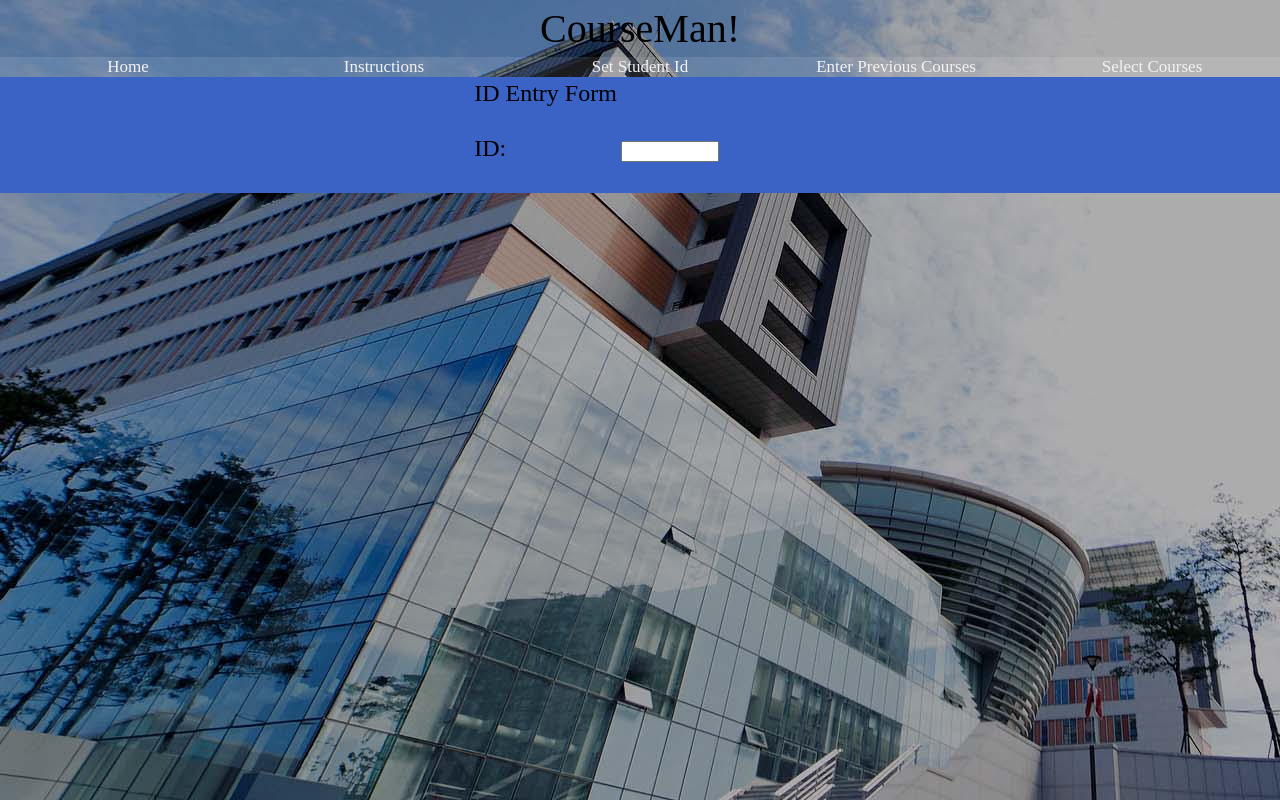
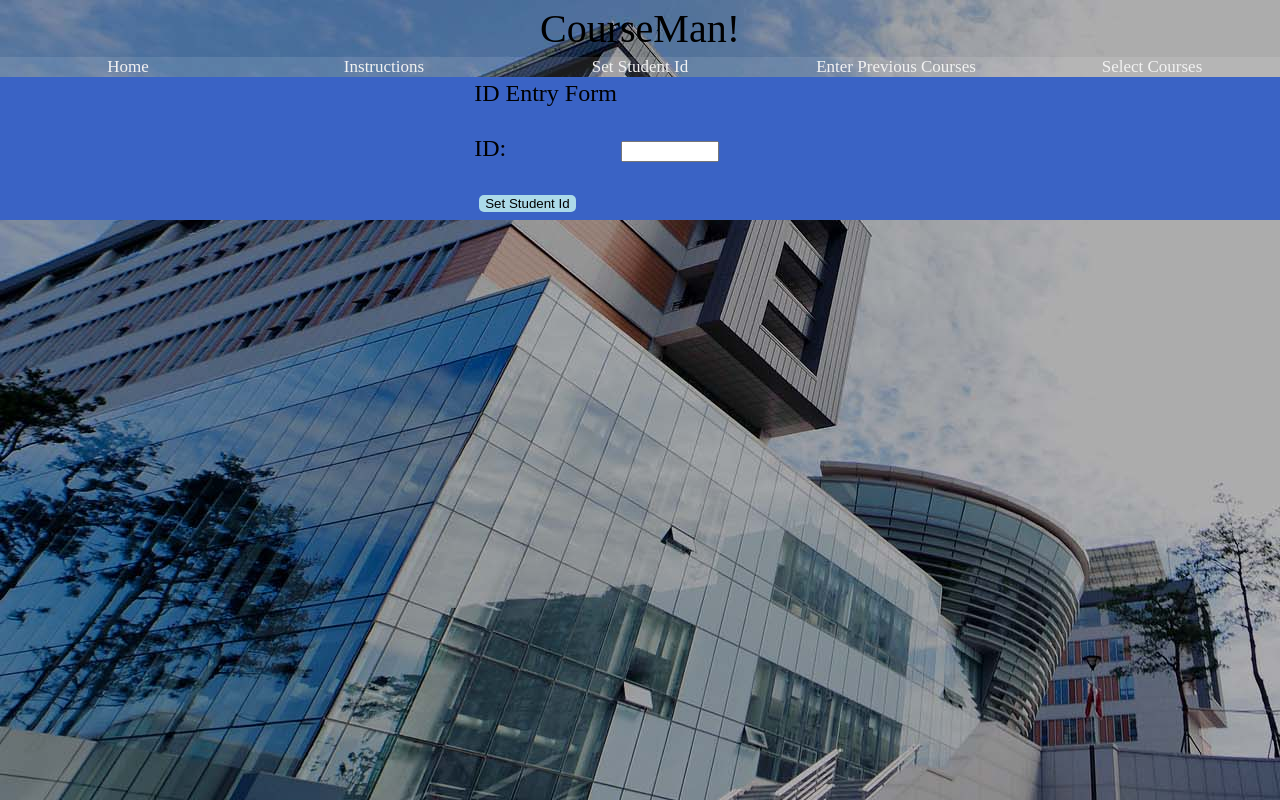
Before and after one commit to spark15/CSE316, a React (Create React App) app: page /set in a window 1280 px wide. Built offline with nearby package versions, Linux system fonts and the light colour scheme; no server answers.

Commit message:
Set Id CSS Error fixed

```diff
--- a/src/App.css
+++ b/src/App.css
@@ -58,3 +58,14 @@ body {
   align-items: center;
   background-color: rgb(58, 99, 197);
 }
+
+.setId {
+    background-color: #ACDAE9;
+    display: block;
+    border: none;
+    border-radius: 5px;
+    margin-left: 5px;
+    margin-right: 5px;
+    margin-top: 5px;
+    margin-bottom: 5px;
+}
--- a/src/Pages/SetStudentId.js
+++ b/src/Pages/SetStudentId.js
@@ -26,7 +26,7 @@ function setStudentId (props) {
                             </tr>
                             <tr>
                                 <td>
-                                <button className="reg" type='button' onClick={handleEvent}>Set Student Id</button>
+                                <button className="setId" type='button' onClick={handleEvent}>Set Student Id</button>
                                 </td>
                             </tr>
                         </tbody>
```
